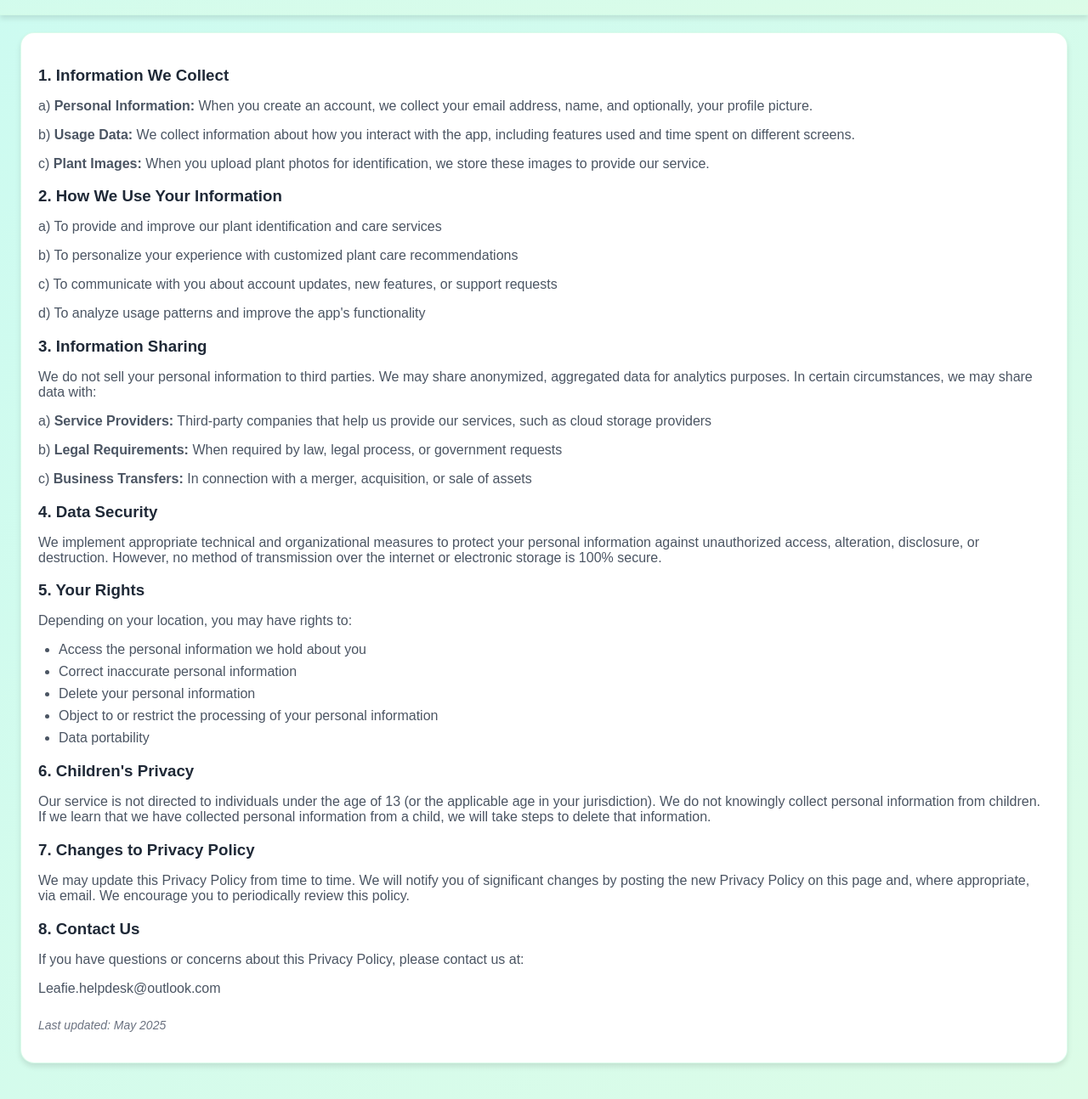
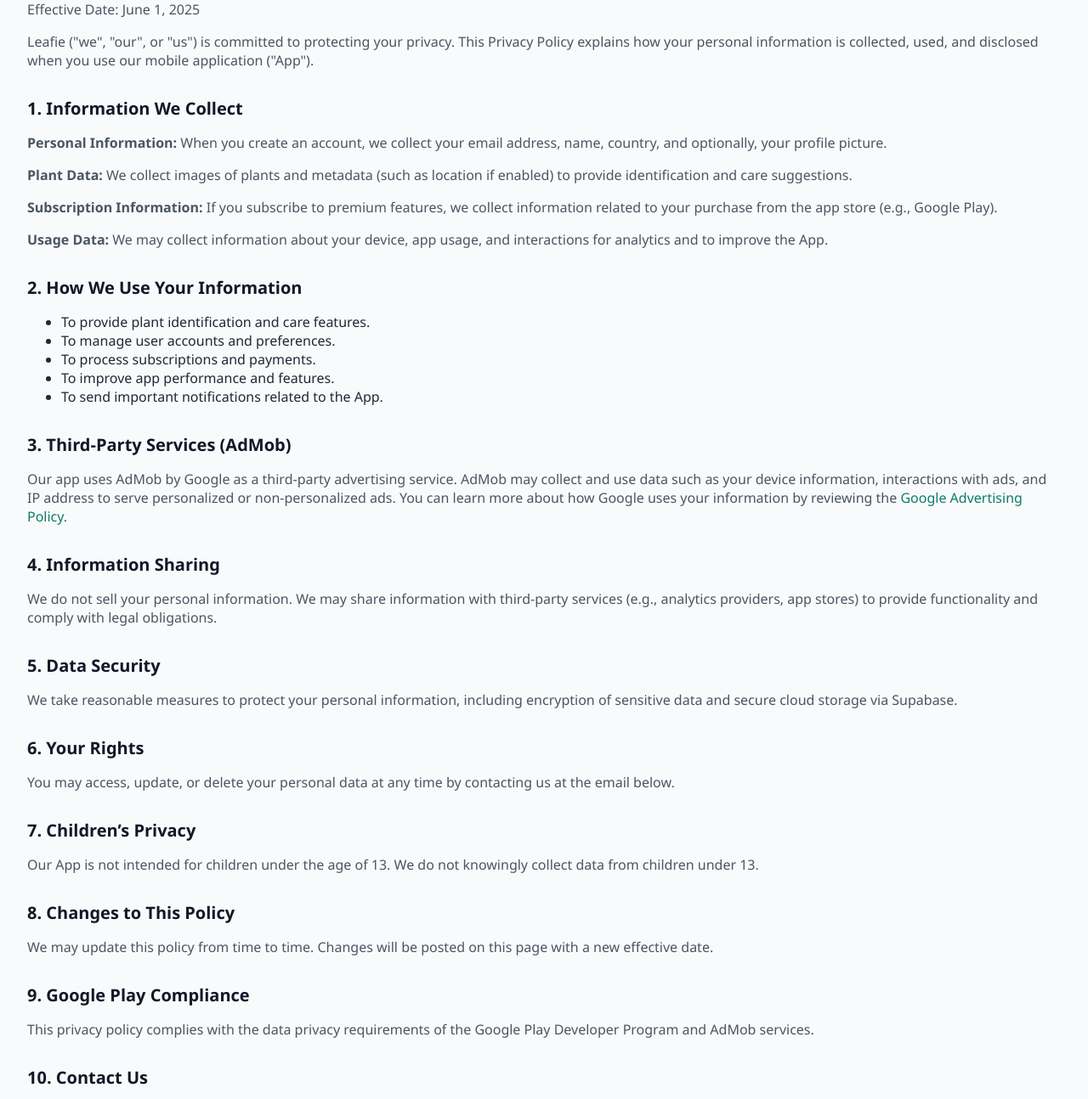
Before and after one commit to Leafie-app/My-policy-pages, a plain HTML site: page index.html in a window 1280 px wide. Shown: the part 112-1406 px from the top of the page at 85% size. Drawn offline with Linux system fonts and the light colour scheme.

Commit message:
Updated Privacy policy

```diff
--- a/index.html
+++ b/index.html
@@ -1,223 +1,88 @@
 <!DOCTYPE html>
 <html lang="en">
 <head>
-    <meta charset="UTF-8">
-    <meta name="viewport" content="width=device-width, initial-scale=1.0">
-    <title>Privacy Policy</title>
+  <meta charset="UTF-8" />
+  <meta name="viewport" content="width=device-width, initial-scale=1.0"/>
+  <title>Leafie Privacy Policy</title>
   <style>
     body {
+      font-family: 'Segoe UI', Tahoma, Geneva, Verdana, sans-serif;
       margin: 0;
-            font-family: sans-serif;
+      padding: 2rem;
+      background-color: #f9fafb;
+      color: #1f2937;
     }
-        .gradient-bg-light {
-            background: linear-gradient(to bottom right, #ccfbf1, #dcfce7);
-        }
-        .gradient-bg-dark {
-             background: linear-gradient(to bottom right, #042f2e, #0f172a);
-             color: #e2e8f0; /* text-gray-200 or 300 equivalent */
-        }
-        .header-gradient-light {
-            background: linear-gradient(to bottom right, rgba(204, 251, 241, 0.95), rgba(220, 252, 231, 0.95));
-            border-bottom: 1px solid rgba(209, 250, 229, 0.8);
-        }
-         .header-gradient-dark {
-            background: linear-gradient(to bottom right, rgba(4, 47, 46, 0.95), rgba(15, 23, 42, 0.95));
-            border-bottom: 1px solid rgba(13, 148, 136, 0.2);
-         }
-        .header-padding {
-             padding-top: 45px; /* Based on platform specific padding */
-             padding-bottom: 0.75rem;
-             padding-left: 1.5rem;
-             padding-right: 1.5rem;
-             box-shadow: 0 4px 6px rgba(0, 0, 0, 0.1);
-        }
-        .content-padding {
-            padding-left: 1.5rem;
-            padding-right: 1.5rem;
-            padding-top: 1.25rem;
-            padding-bottom: 1.25rem;
-        }
-        .card-light {
-            background-color: white;
-            border-radius: 1rem;
-            padding: 1.25rem;
-            margin-bottom: 1.5rem;
-            border: 1px solid rgba(209, 250, 229, 0.8);
-            box-shadow: 0 4px 6px rgba(0, 0, 0, 0.1);
-        }
-         .card-dark {
-            background-color: rgba(31, 41, 55, 0.8); /* gray-800/80 equivalent */
-            border-radius: 1rem;
-            padding: 1.25rem;
-            margin-bottom: 1.5rem;
-            border: 1px solid rgba(34, 197, 94, 0.1);
-            box-shadow: 0 4px 6px rgba(34, 197, 94, 0.2); /* shadow-green-500 equivalent */
-         }
-        .text-xl {
-            font-size: 1.25rem;
-            line-height: 1.75rem;
-        }
-        .text-2xl {
-             font-size: 1.5rem;
-             line-height: 2rem;
-        }
-        .font-bold {
-            font-weight: 700;
-        }
-        .mb-1 {
-            margin-bottom: 0.25rem;
-        }
-        .mb-2 {
-            margin-bottom: 0.5rem;
-        }
-        .mb-4 {
+    h1 {
+      color: #0c7d69;
+      font-size: 2rem;
       margin-bottom: 1rem;
     }
-        .mb-6 {
-             margin-bottom: 1.5rem;
+    h2 {
+      font-size: 1.25rem;
+      font-weight: bold;
+      margin-top: 2rem;
+      margin-bottom: 1rem;
+      color: #111827;
     }
-        .mt-6 {
-             margin-top: 1.5rem;
-        }
-        .text-gray-300 {
-            color: #d1d5db;
-        }
-        .text-gray-600 {
+    p {
+      margin-bottom: 1rem;
       color: #4b5563;
     }
-        .text-gray-800 {
-            color: #1f2937;
-        }
-         .text-gray-400 {
-            color: #9ca3af;
-         }
-         .text-gray-500 {
-             color: #6b7280;
-         }
-        .italic {
-            font-style: italic;
-        }
-        .text-sm {
-            font-size: 0.875rem;
-            line-height: 1.25rem;
-        }
-        .list-item {
-            margin-left: 1.5rem;
-            margin-bottom: 0.5rem;
+    a {
+      color: #0c7d69;
+      text-decoration: none;
     }
   </style>
 </head>
-<body class="gradient-bg-light">
-    <div class="header-gradient-light header-padding">
-        <h2 class="text-2xl font-bold text-gray-800">Privacy Policy</h2>
-    </div>
+<body>
+  <h1>Privacy Policy</h1>
+  <p>Effective Date: June 1, 2025</p>
 
-    <div class="content-padding">
-        <div class="card-light">
-            <h3 class="text-lg font-bold mb-4 text-gray-800">
-                1. Information We Collect
-            </h3>
-            <p class="mb-2 text-gray-600">
-                a) <strong>Personal Information:</strong> When you create an account, we collect your email address, name, and optionally, your profile picture.
-            </p>
-            <p class="mb-2 text-gray-600">
-                b) <strong>Usage Data:</strong> We collect information about how you interact with the app, including features used and time spent on different screens.
-            </p>
-            <p class="mb-4 text-gray-600">
-                c) <strong>Plant Images:</strong> When you upload plant photos for identification, we store these images to provide our service.
+  <p>Leafie ("we", "our", or "us") is committed to protecting your privacy. This Privacy Policy explains how your personal information is collected, used, and disclosed when you use our mobile application ("App").</p>
+
+  <h2>1. Information We Collect</h2>
+  <p><strong>Personal Information:</strong> When you create an account, we collect your email address, name, country, and optionally, your profile picture.</p>
+  <p><strong>Plant Data:</strong> We collect images of plants and metadata (such as location if enabled) to provide identification and care suggestions.</p>
+  <p><strong>Subscription Information:</strong> If you subscribe to premium features, we collect information related to your purchase from the app store (e.g., Google Play).</p>
+  <p><strong>Usage Data:</strong> We may collect information about your device, app usage, and interactions for analytics and to improve the App.</p>
+
+  <h2>2. How We Use Your Information</h2>
+  <ul>
+    <li>To provide plant identification and care features.</li>
+    <li>To manage user accounts and preferences.</li>
+    <li>To process subscriptions and payments.</li>
+    <li>To improve app performance and features.</li>
+    <li>To send important notifications related to the App.</li>
+  </ul>
+
+  <h2>3. Third-Party Services (AdMob)</h2>
+  <p>
+    Our app uses AdMob by Google as a third-party advertising service. AdMob may collect and use data such as your device information, interactions with ads, and IP address to serve personalized or non-personalized ads. You can learn more about how Google uses your information by reviewing the
+    <a href="https://policies.google.com/technologies/ads" target="_blank">Google Advertising Policy</a>.
   </p>
 
-            <h3 class="text-lg font-bold mb-4 text-gray-800">
-                2. How We Use Your Information
-            </h3>
-            <p class="mb-2 text-gray-600">
-                a) To provide and improve our plant identification and care services
-            </p>
-            <p class="mb-2 text-gray-600">
-                b) To personalize your experience with customized plant care recommendations
-            </p>
-            <p class="mb-2 text-gray-600">
-                c) To communicate with you about account updates, new features, or support requests
-            </p>
-            <p class="mb-4 text-gray-600">
-                d) To analyze usage patterns and improve the app's functionality
+  <h2>4. Information Sharing</h2>
+  <p>We do not sell your personal information. We may share information with third-party services (e.g., analytics providers, app stores) to provide functionality and comply with legal obligations.</p>
+
+  <h2>5. Data Security</h2>
+  <p>We take reasonable measures to protect your personal information, including encryption of sensitive data and secure cloud storage via Supabase.</p>
+
+  <h2>6. Your Rights</h2>
+  <p>You may access, update, or delete your personal data at any time by contacting us at the email below.</p>
+
+  <h2>7. Children’s Privacy</h2>
+  <p>Our App is not intended for children under the age of 13. We do not knowingly collect data from children under 13.</p>
+
+  <h2>8. Changes to This Policy</h2>
+  <p>We may update this policy from time to time. Changes will be posted on this page with a new effective date.</p>
+
+  <h2>9. Google Play Compliance</h2>
+  <p>
+    This privacy policy complies with the data privacy requirements of the Google Play Developer Program and AdMob services.
   </p>
 
-            <h3 class="text-lg font-bold mb-4 text-gray-800">
-                3. Information Sharing
-            </h3>
-            <p class="mb-4 text-gray-600">
-                We do not sell your personal information to third parties. We may share anonymized, aggregated data for analytics purposes. In certain circumstances, we may share data with:
-            </p>
-            <p class="mb-2 text-gray-600">
-                a) <strong>Service Providers:</strong> Third-party companies that help us provide our services, such as cloud storage providers
-            </p>
-            <p class="mb-2 text-gray-600">
-                b) <strong>Legal Requirements:</strong> When required by law, legal process, or government requests
-            </p>
-            <p class="mb-4 text-gray-600">
-                c) <strong>Business Transfers:</strong> In connection with a merger, acquisition, or sale of assets
-            </p>
-
-            <h3 class="text-lg font-bold mb-4 text-gray-800">
-                4. Data Security
-            </h3>
-            <p class="mb-4 text-gray-600">
-                We implement appropriate technical and organizational measures to protect your personal information against unauthorized access, alteration, disclosure, or destruction. However, no method of transmission over the internet or electronic storage is 100% secure.
-            </p>
-
-            <h3 class="text-lg font-bold mb-4 text-gray-800">
-                5. Your Rights
-            </h3>
-            <p class="mb-4 text-gray-600">
-                Depending on your location, you may have rights to:
-            </p>
-            <ul style="list-style-type: disc; margin-left: 1.5rem; padding-left: 0;">
-                <li class="mb-2 text-gray-600">
-                    Access the personal information we hold about you
-                </li>
-                <li class="mb-2 text-gray-600">
-                    Correct inaccurate personal information
-                </li>
-                <li class="mb-2 text-gray-600">
-                    Delete your personal information
-                </li>
-                <li class="mb-2 text-gray-600">
-                    Object to or restrict the processing of your personal information
-                </li>
-                <li class="mb-4 text-gray-600">
-                    Data portability
-                </li>
-            </ul>
-
-            <h3 class="text-lg font-bold mb-4 text-gray-800">
-                6. Children's Privacy
-            </h3>
-            <p class="mb-4 text-gray-600">
-                Our service is not directed to individuals under the age of 13 (or the applicable age in your jurisdiction). We do not knowingly collect personal information from children. If we learn that we have collected personal information from a child, we will take steps to delete that information.
-            </p>
-
-            <h3 class="text-lg font-bold mb-4 text-gray-800">
-                7. Changes to Privacy Policy
-            </h3>
-            <p class="mb-4 text-gray-600">
-                We may update this Privacy Policy from time to time. We will notify you of significant changes by posting the new Privacy Policy on this page and, where appropriate, via email. We encourage you to periodically review this policy.
-            </p>
-
-            <h3 class="text-lg font-bold mb-4 text-gray-800">
-                8. Contact Us
-            </h3>
-            <p class="mb-1 text-gray-600">
-                If you have questions or concerns about this Privacy Policy, please contact us at:
-            </p>
-            <p class="mb-4 text-gray-600">
-                Leafie.helpdesk@outlook.com
-            </p>
-
-            <p class="text-gray-500 italic text-sm mt-6">
-                Last updated: May 2025
-            </p>
-        </div>
-    </div>
+  <h2>10. Contact Us</h2>
+  <p>If you have any questions about this Privacy Policy, please contact us at:</p>
+  <p><strong>Email:</strong> leafie.grow@gmail.com</p>
 </body>
 </html>
```
Lines whose indentation alone changed are shown as unchanged.
